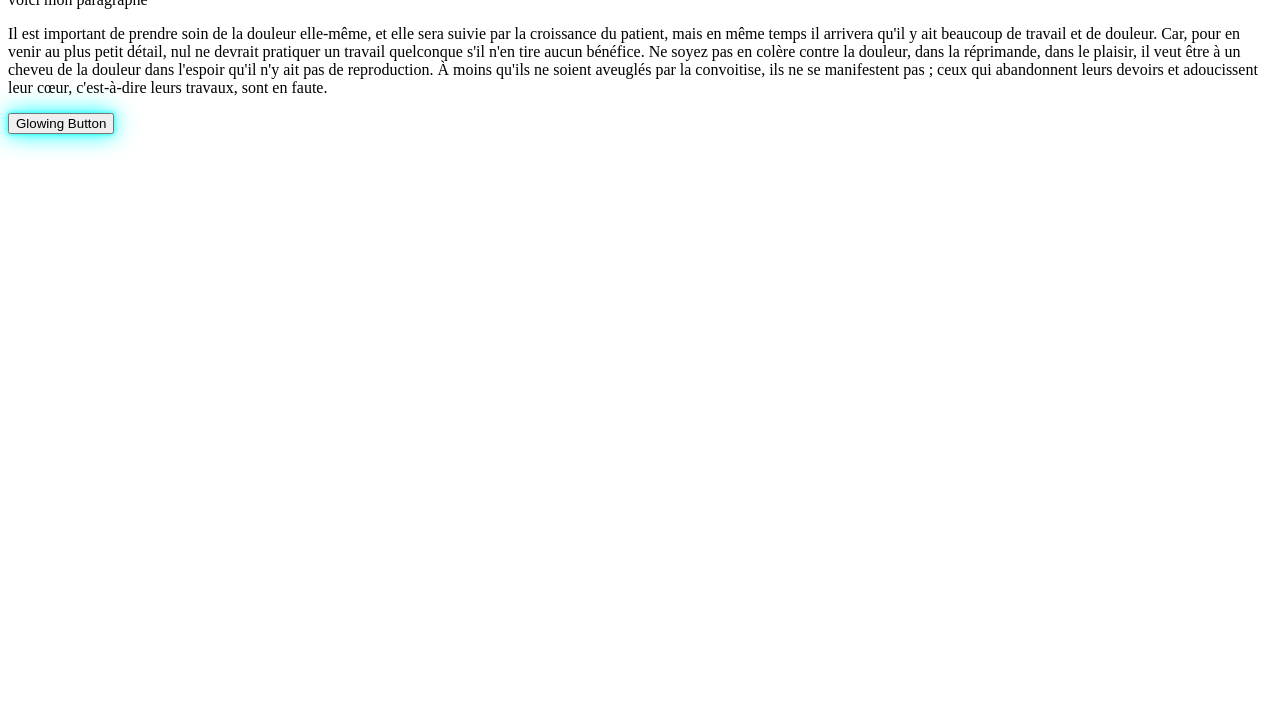
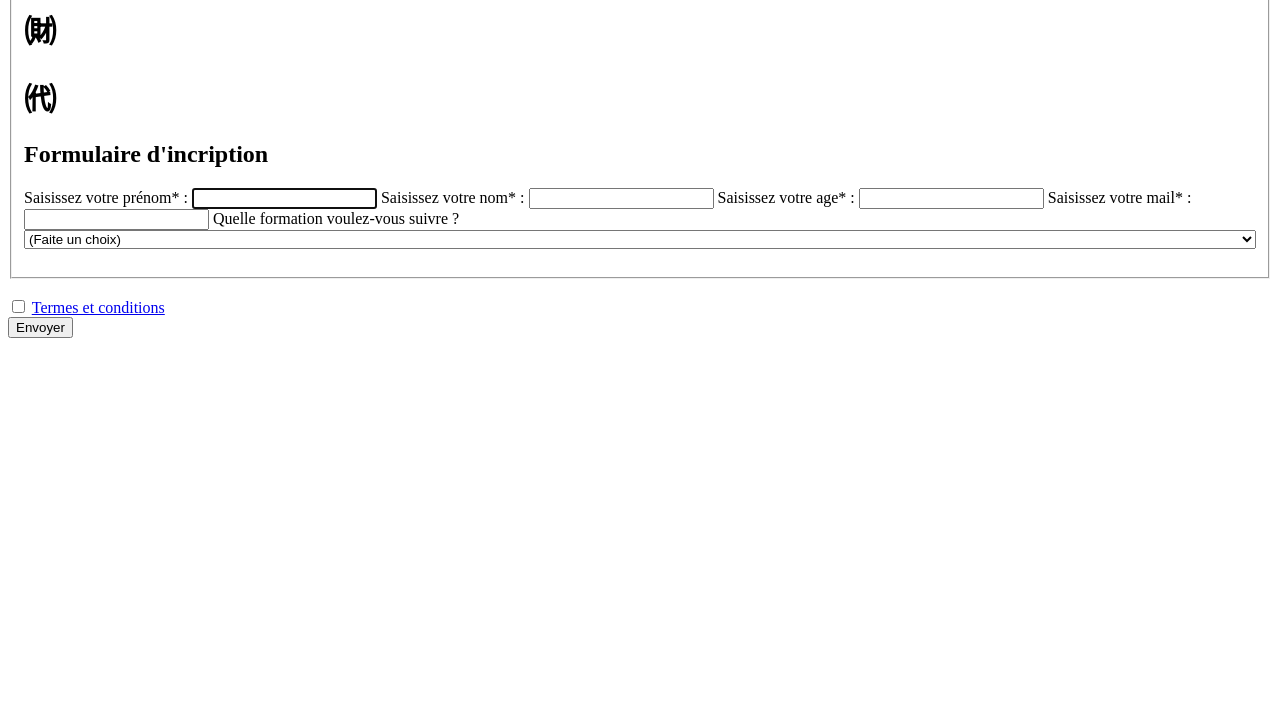
Before and after one commit to Thosby/Thosby, a plain HTML site: page index.html in a window 1280 px wide. Shown: the part 89-800 px from the top of the page. Drawn offline with Linux system fonts and the light colour scheme.

Commit message:
La mis à jour de ma page html

```diff
--- a/index.html
+++ b/index.html
@@ -1,22 +1,42 @@
 <!DOCTYPE html>
 <html>
-<head>
-	<meta charset="utf-8">
-	<meta name="viewport" content="width=device-width, initial-scale=1">
-	<title>Mon site web</title>
-	<style type="text/css">
-		button{
-			box-shadow: 0 0 5px cyan, 0 0 25px cyan;}
-			button:hover{
-				box-shadow: 0 0 5px cyan, 0 0 25px cyan, 0 0 50px cyan, 0 0 100px cyan, 0 0 200px cyan;
+    <head>
+        <title></title>
+        <link rel="stylesheet" type="text/css" href="styles.css">
+    </head>
+    <body>
+            <div class="form">
+                <Form >
+                    <fieldset>
+                    <h1>Une page OpenClassRoom<h1>&#12854;</h1><h1>&#12857;</h1></h1>
+                    <h2>Formulaire d'incription</h2>
+                    <label for="">Saisissez votre prénom* :</label>
+                    <input type="text" class="saisi" autofocus required>
+                    <label for="">Saisissez votre nom* :</label>
+                    <input type="text" class="saisi" required>
+                    <label for="">Saisissez votre age* :</label>
+                    <input type="number" class="saisi" required>
+                    <label for="">Saisissez votre mail* :</label>
+                    <input type="email" required class="saisi">
+                    <label>Quelle formation voulez-vous suivre ?</label>
+                    <select  style="width: 100%; color: black; padding-right: 100px;">
+                    <option>(Faite un choix)</option>
+                    <option>JAVA</option>
+                    <option>PYTHON</option>
+                    <option>HTML & CSS</option>
+                    <option>PHP</option>
+                    <option>C++</option>
+                    </select><br><br>
+                    </fieldset><br>
+                    <input type="checkbox">
+                    <a href="#termes et conditions">Termes et conditions</a><br>
+                    <input type="submit" value="Envoyer" class="envoi">
 
-		}
-	</style>
-</head>
-<body>
-<h1>Formulaire d'inscription 2</h1>
-<p>voici mon paragraphe</p>
-<p>Il est important de prendre soin de la douleur elle-même, et elle sera suivie par la croissance du patient, mais en même temps il arrivera qu'il y ait beaucoup de travail et de douleur. Car, pour en venir au plus petit détail, nul ne devrait pratiquer un travail quelconque s'il n'en tire aucun bénéfice. Ne soyez pas en colère contre la douleur, dans la réprimande, dans le plaisir, il veut être à un cheveu de la douleur dans l'espoir qu'il n'y ait pas de reproduction. À moins qu'ils ne soient aveuglés par la convoitise, ils ne se manifestent pas ; ceux qui abandonnent leurs devoirs et adoucissent leur cœur, c'est-à-dire leurs travaux, sont en faute.</p>
-<button>Glowing Button</button>
-</body>
+
+                </Form>
+            </div>
+
+
+
+    </body>
 </html>
```
